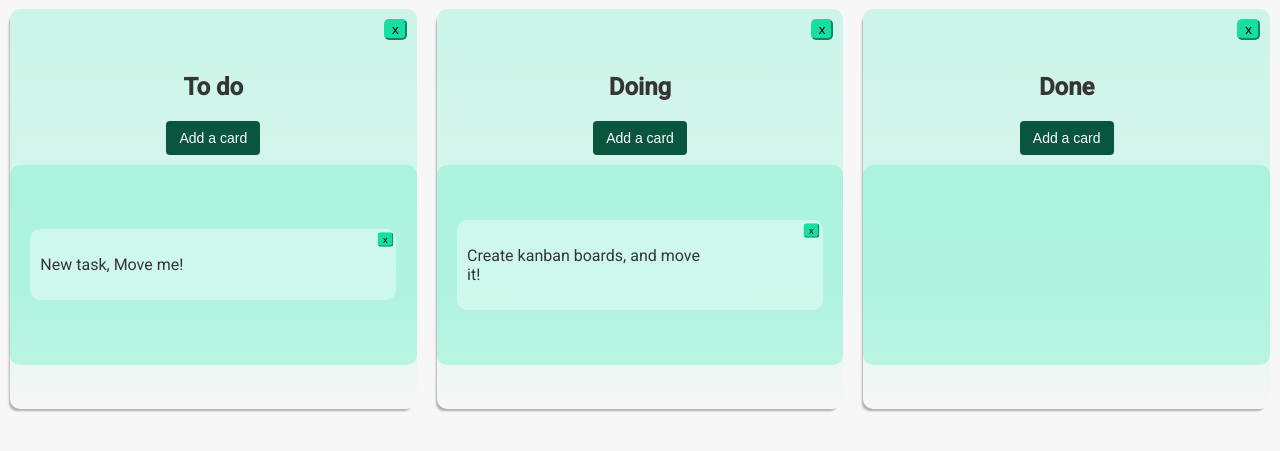
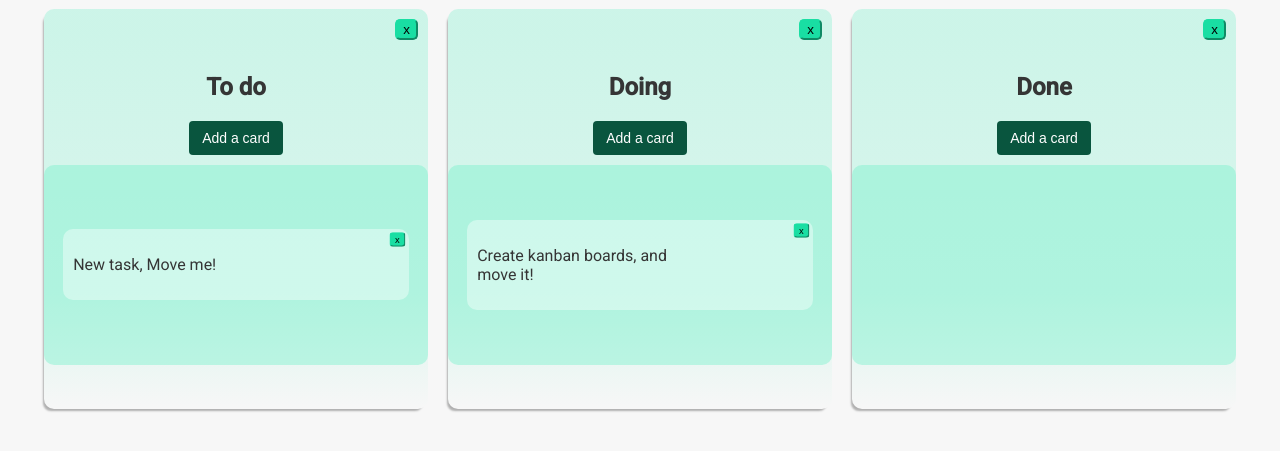
Before and after one commit to 01miC/11_6-KanbanBoard, a website: page index.html in a window 1280 px wide. Shown: the part 51-502 px from the top of the page. Drawn offline with nearby package versions, Linux system fonts and the light colour scheme.

Commit message:
Fix column width

```diff
--- a/sass/style.scss
+++ b/sass/style.scss
@@ -52,7 +52,7 @@ body {
 }
 .column-container {
 	display: flex;
-	flex-flow: row wrap;
+    flex-flow: row wrap;
     justify-content:center;
     .column {
         min-height:400px;
@@ -61,9 +61,9 @@ body {
         flex-direction: column;
         align-items: center;
         justify-content: center;
-        flex:1;
+        min-width:30%;
         border-radius:10px;
-        margin:0 10px;
+        margin:0 10px 30px 10px;
         box-shadow: -3px 4px 2px -2px rgba(0,0,0,0.29);
         background-color: rgba(110,239,200,1);
         background: rgba(110,239,200,1);
```
Also changed, not shown: sass/style.css, sass/style.min.css.
